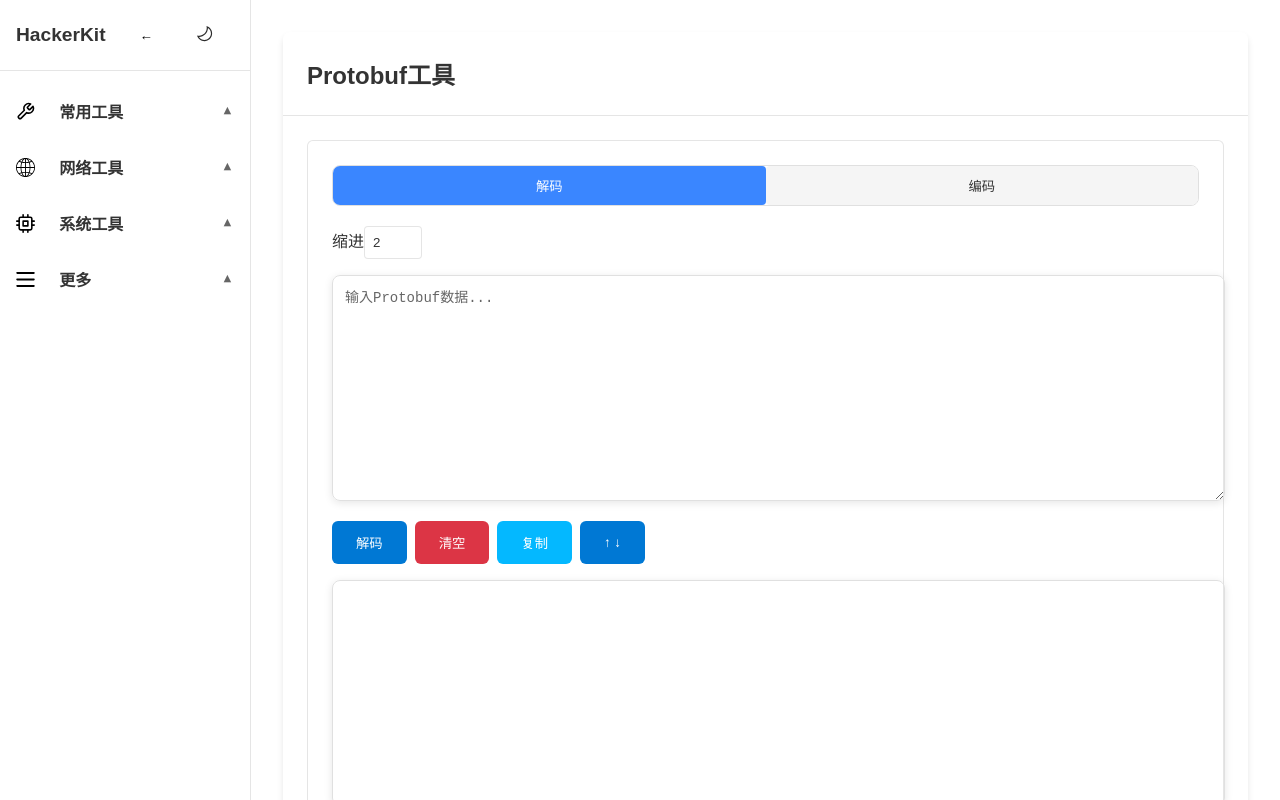
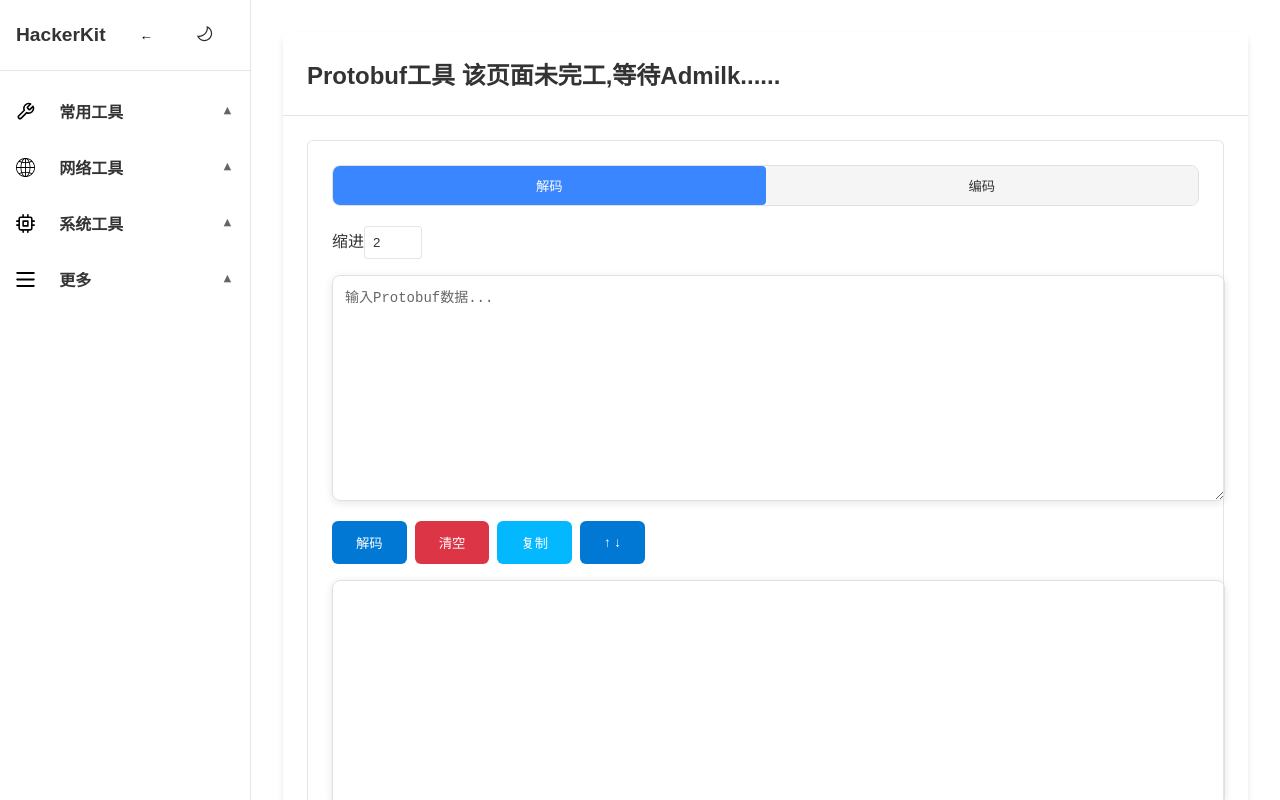
Before and after one commit to MEMLTS/HackerKit, a Vue app: page /protobuf in a window 1280 px wide. Built offline with nearby package versions, Linux system fonts and the light colour scheme; a web font is replaced by a local one.

Commit message:
refactor(components): 更新 Protobuf 组件标题
- 在 Protobuf 组件的标题中添加页面未完工的提示信息
- 移除了多余的空行，优化代码结构

```diff
--- a/src/components/Protobuf.vue
+++ b/src/components/Protobuf.vue
@@ -407,9 +407,8 @@ const copyOutput = () => {
 <template>
   <div class="tool-container">
     <div class="tool-header">
-      <h2>{{ title }}</h2>
+      <h2>{{ title }} 该页面未完工,等待Admilk......</h2>
     </div>
-
     <div class="tool-content">
       <div class="feature-card">
         <!-- 操作类型选择 -->
```
